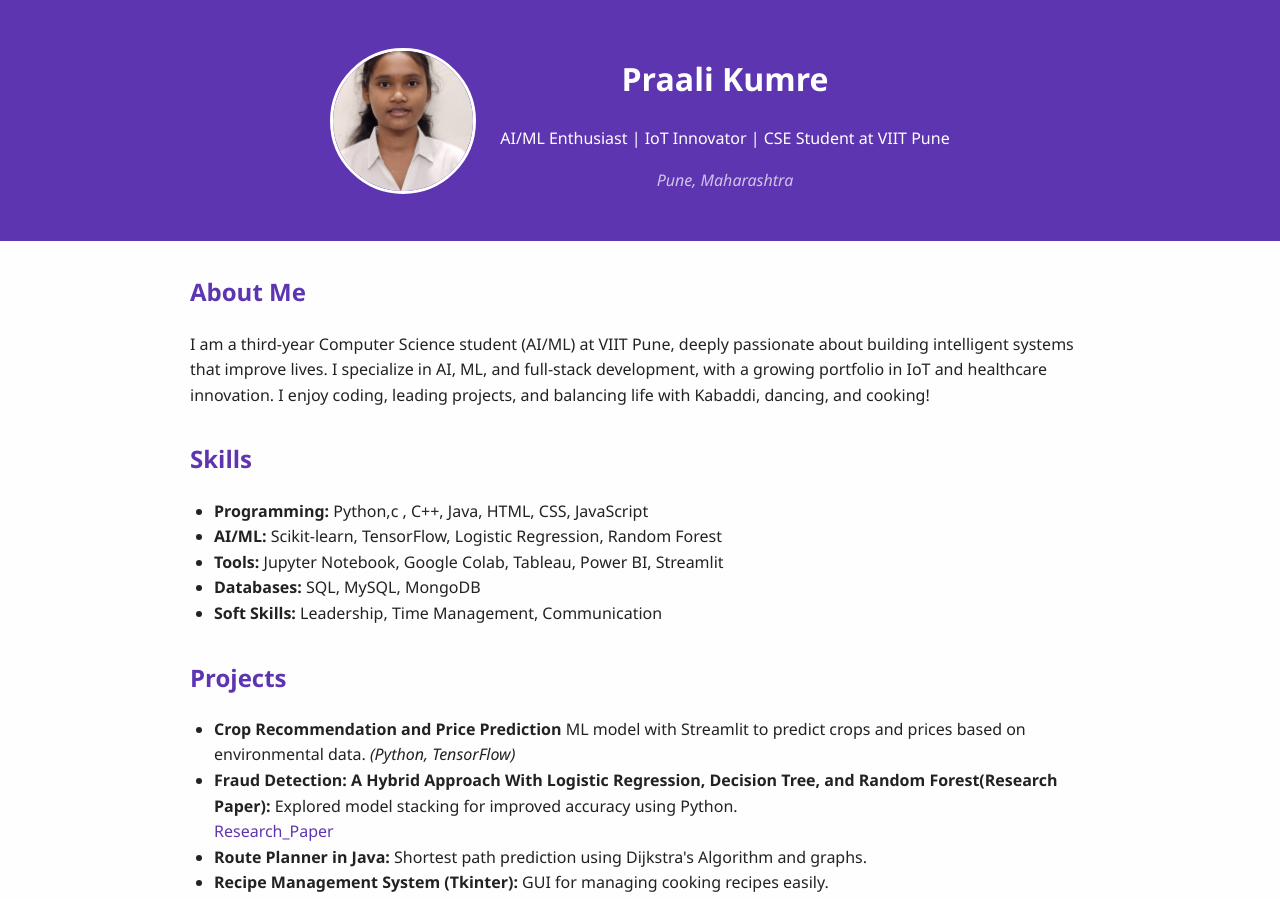
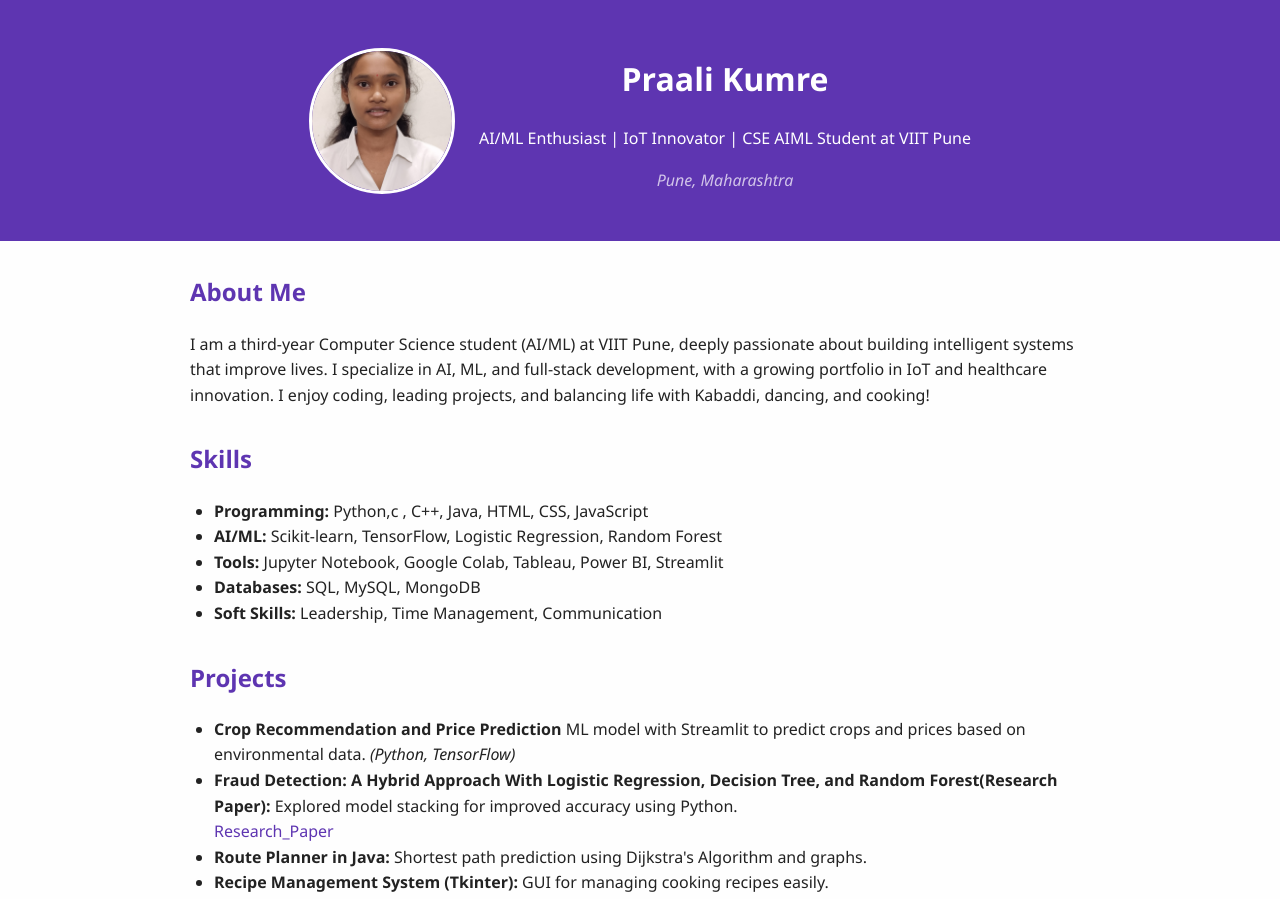
Before and after one commit to Praali09/Praali-Portfolio, a plain HTML site: page index.html in a window 1280 px wide. Shown: the top 899 px of the page. Drawn offline with Linux system fonts and the light colour scheme.

Commit message:
Changed the department to aiml

```diff
--- a/index.html
+++ b/index.html
@@ -11,7 +11,7 @@
     <img src="praali.jpg" alt="Praali Kumre" class="profile-pic" />
     <div>
       <h1>Praali Kumre</h1>
-      <p>AI/ML Enthusiast | IoT Innovator | CSE Student at VIIT Pune</p>
+      <p>AI/ML Enthusiast | IoT Innovator | CSE AIML Student at VIIT Pune</p>
       <p class="location">Pune, Maharashtra</p>
     </div>
   </header>
```
